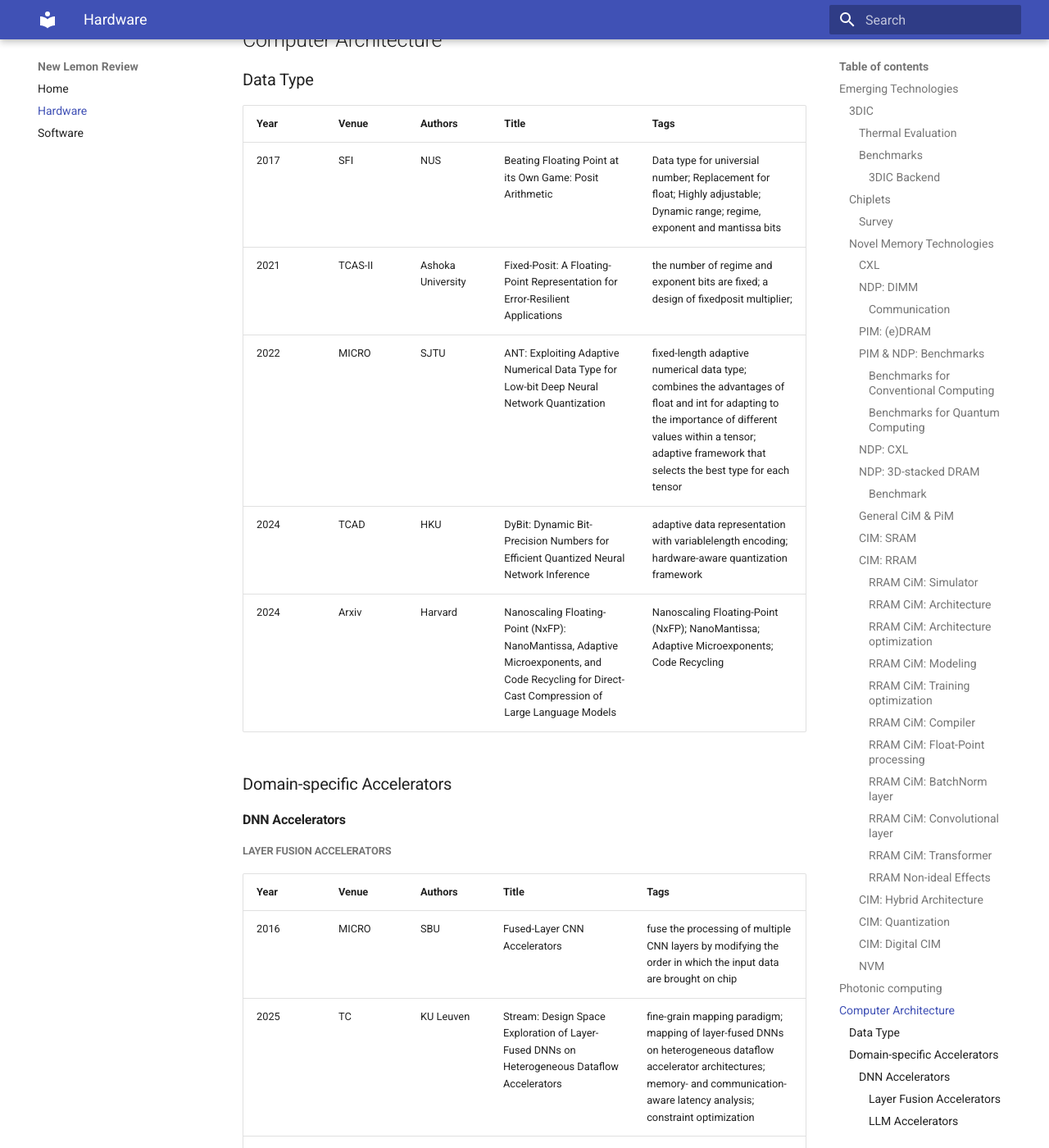
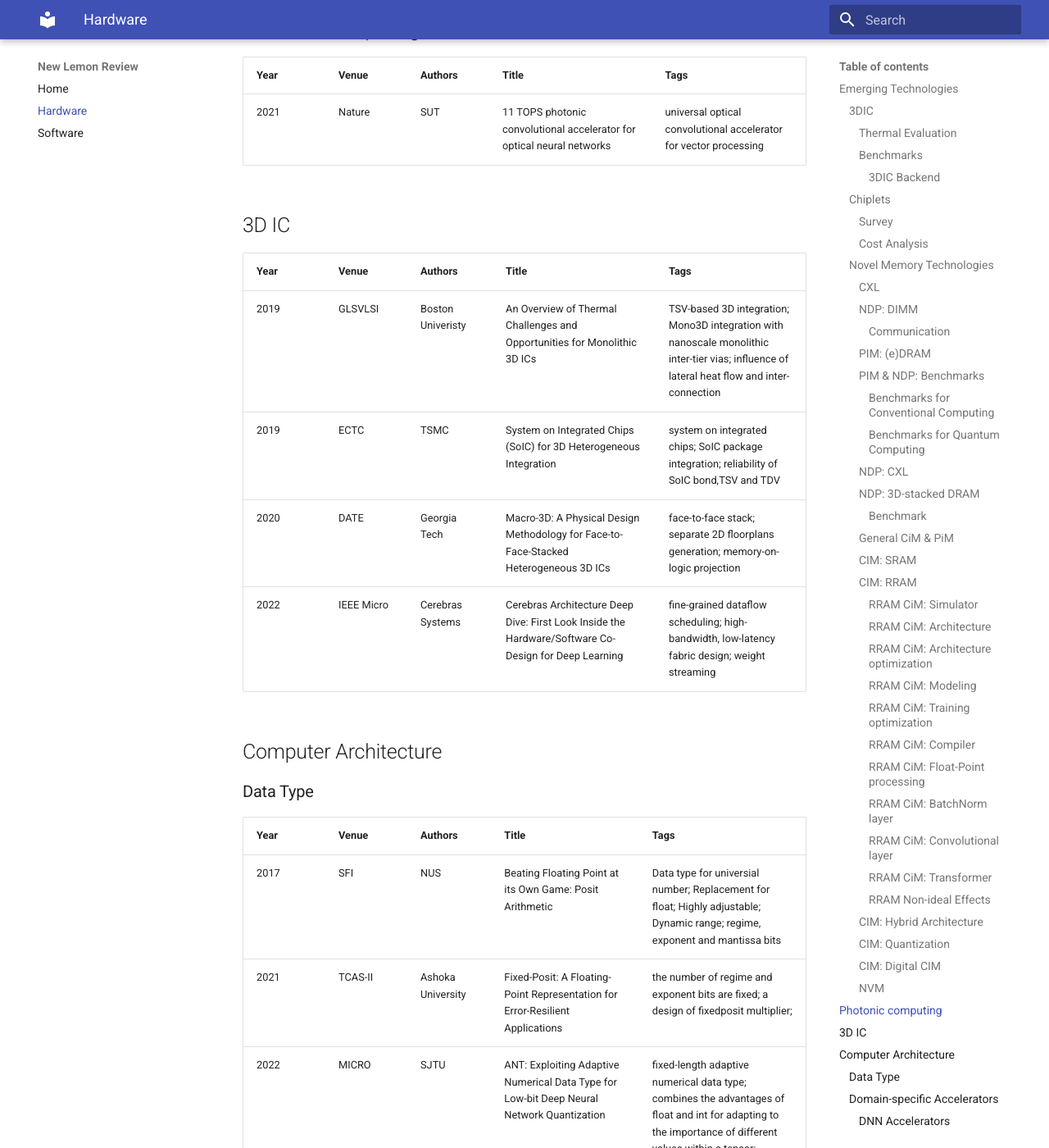
Before and after one commit to pku-lemonade/review, an MkDocs documentation site: the page built from docs/Hardware.md, in a window 1280 px wide and 1400 px high, scrolled down 17022 px. Shown: the whole window at 82% size. Built offline with MkDocs 1.6.1 and Material for MkDocs 9.7.7, drawn with Linux system fonts in a browser that asks for light colours; some of the changed text lies outside the part shown.

Commit message:
Add papers about 3D IC and many-core/chiplet system. (#40)

```diff
--- a/docs/Hardware.md
+++ b/docs/Hardware.md
@@ -25,6 +25,12 @@
 | 2020 | Electronics | NUDT | Chiplet Heterogeneous Integration Technology—Status and Challenges | heterogeneous integration technology; interconnect interfaces and protocols; packaging technology|
 | 2022 | CCF THPC | ICT | Survey on chiplets: interface, interconnect and integration methodology | development history; interfaces and protocols; packaging technology; EDA tool; standardization of chiplet technology |
 | 2024 | IEEE CASS | Tsinghua University | Chiplet Heterogeneous Integration Technology—Status and Challenges | wafer-scale chip architecture; compiler tool chain; integration technology; wafer-scale system; fault tolerance |
+
+#### Cost Analysis
+
+| Year | Venue | Authors | Title | Tags |
+|-|-|-|-|-|
+| 2025 | Arxiv | ASU | CATCH: a Cost Analysis Tool for Co-optimization of chiplet-based Heterogeneous systems | heterogeneous chiplet system modeling; DSE on chiplets size,IO,connection |
 
 ### Novel Memory Technologies
 
@@ -253,6 +259,14 @@
 |-|-|-|-|-|
 | 2021 | Nature | SUT | 11 TOPS photonic convolutional accelerator for optical neural networks | universal optical convolutional accelerator for vector processing |
 
+## 3D IC
+
+| Year | Venue | Authors | Title | Tags |
+|-|-|-|-|-|
+| 2019 | GLSVLSI | Boston Univeristy | An Overview of Thermal Challenges and Opportunities for Monolithic 3D ICs | TSV-based 3D integration; Mono3D integration with nanoscale monolithic inter-tier vias; influence of lateral heat flow and inter-connection |
+| 2019 | ECTC | TSMC | System on Integrated Chips (SoIC) for 3D Heterogeneous Integration | system on integrated chips; SoIC package integration; reliability of SoIC bond,TSV and TDV |
+| 2020 | DATE | Georgia Tech | Macro-3D: A Physical Design Methodology for Face-to-Face-Stacked Heterogeneous 3D ICs | face-to-face stack; separate 2D floorplans generation; memory-on-logic projection |
+| 2022 | IEEE Micro | Cerebras Systems | Cerebras Architecture Deep Dive: First Look Inside the Hardware/Software Co-Design for Deep Learning | fine-grained dataflow scheduling; high-bandwidth, low-latency fabric design; weight streaming |
 
 ## Computer Architecture
 
@@ -573,6 +587,7 @@
 |-|-|-|-|-|
 | 2014 | DTIS | A Survey on Simulation-Based Fault Injection Tools for Complex Systems | runtime fault injection; compile-time fault injection |
 | 2024 | Arxiv | George Washington University | Algorithmic Strategies for Sustainable Reuse of Neural Network Accelerators with Permanent Faults | stack-at-0/1 faults; weight register fault; invertible scaling and shifting technique; elementary tile operations for mantissa fault |
+| 2025 | Arxiv | NUDT | FlexStep: Enabling Flexible Error Detection in Multi/Many-core Real-time Systems | register checkpoints based error detection; memory access log unit; data buffering and channelling unit |
 
 #### Physical Effects
 
```
